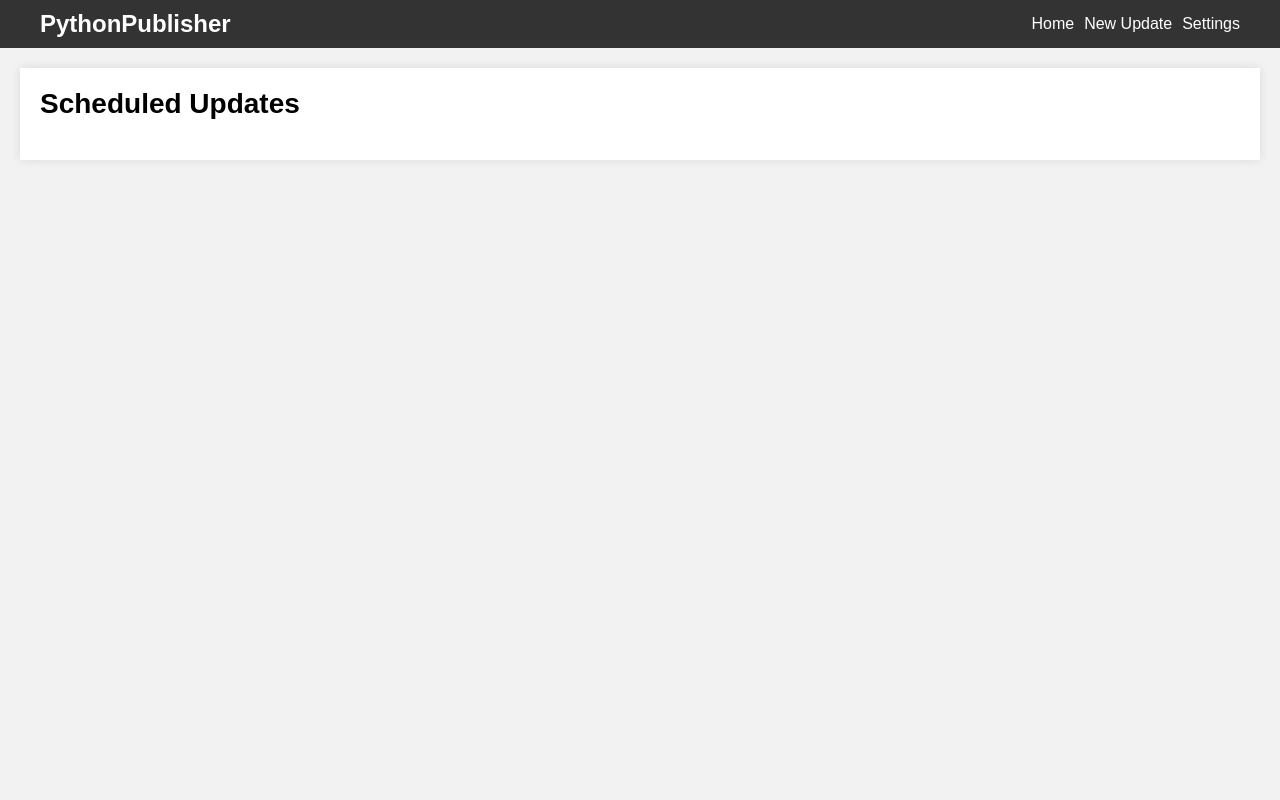
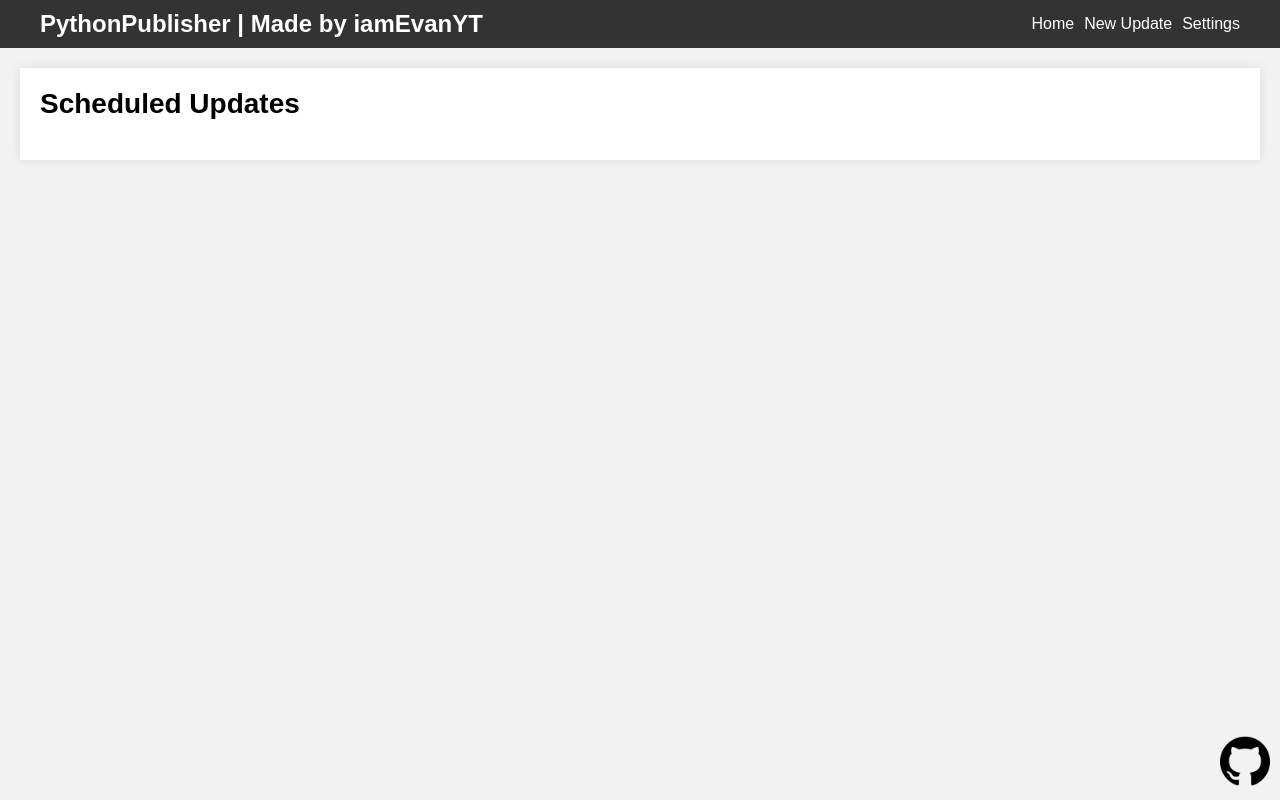
Before and after one commit to iamEvanYT/PythonPublisher, a Flask app: page / in a window 1280 px wide. Run offline with Flask 3, Linux system fonts and the light colour scheme; data that the repository does not hold is empty; parts of the project's set-up code (start-up, migrations or seed data) failed here and were passed over.

Commit message:
Added Github Icon to redirect to Github Repo

```diff
--- a/static/index.html
+++ b/static/index.html
@@ -9,7 +9,7 @@
 <body>
   <header>
     <div class="header-container">
-      <a class="logo" href="index.html">PythonPublisher</a>
+      <a class="logo" href="index.html">PythonPublisher | Made by iamEvanYT</a>
       <nav>
         <ul>
           <li><a href="index.html">Home</a></li>
@@ -94,6 +94,10 @@
     </div>
   </div>
 
+  <a class="github-icon" href="https://github.com/iamEvanYT/PythonPublisher/" target="_blank">
+    <img src="../assets/github-icon.png" alt="GitHub" width="50" height="50">
+  </a>
+
   <script src="script.js"></script>
 </body>
 </html>
--- a/static/style.css
+++ b/static/style.css
@@ -229,3 +229,10 @@ button[type="submit"]:hover {
   background-color: #dc3545;
   color: #fff;
 }
+
+.github-icon {
+  position: fixed;
+  bottom: 10px;
+  right: 10px;
+  z-index: 9999;
+}
--- a/templates/403.html
+++ b/templates/403.html
@@ -9,7 +9,7 @@
 <body>
   <header>
     <div class="header-container">
-      <a class="logo" href="index.html">PythonPublisher</a>
+      <a class="logo" href="index.html">PythonPublisher | Made by iamEvanYT</a>
       <nav>
         <ul>
           <li><a href="index.html">Home</a></li>
@@ -25,5 +25,9 @@
     <p>You are not allowed to access this resource.</p>
   </main>
 
+  <a class="github-icon" href="https://github.com/iamEvanYT/PythonPublisher/" target="_blank">
+    <img src="../assets/github-icon.png" alt="GitHub" width="50" height="50">
+  </a>
+
 </body>
 </html>
--- a/templates/404.html
+++ b/templates/404.html
@@ -9,7 +9,7 @@
 <body>
   <header>
     <div class="header-container">
-      <a class="logo" href="index.html">PythonPublisher</a>
+      <a class="logo" href="index.html">PythonPublisher | Made by iamEvanYT</a>
       <nav>
         <ul>
           <li><a href="index.html">Home</a></li>
@@ -25,5 +25,9 @@
     <p>The requested page could not be found.</p>
   </main>
 
+  <a class="github-icon" href="https://github.com/iamEvanYT/PythonPublisher/" target="_blank">
+    <img src="../assets/github-icon.png" alt="GitHub" width="50" height="50">
+  </a>
+
 </body>
 </html>
--- a/templates/500.html
+++ b/templates/500.html
@@ -9,7 +9,7 @@
 <body>
   <header>
     <div class="header-container">
-      <a class="logo" href="index.html">PythonPublisher</a>
+      <a class="logo" href="index.html">PythonPublisher | Made by iamEvanYT</a>
       <nav>
         <ul>
           <li><a href="index.html">Home</a></li>
@@ -25,5 +25,9 @@
     <p>This usually happens on programming errors or if the server is overloaded.</p>
   </main>
 
+  <a class="github-icon" href="https://github.com/iamEvanYT/PythonPublisher/" target="_blank">
+    <img src="../assets/github-icon.png" alt="GitHub" width="50" height="50">
+  </a>
+
 </body>
 </html>
```
Also changed, not shown: static/new/index.html (+6 -1 lines), static/settings/index.html (+6 -1 lines), static/assets/github-icon.png (added).
